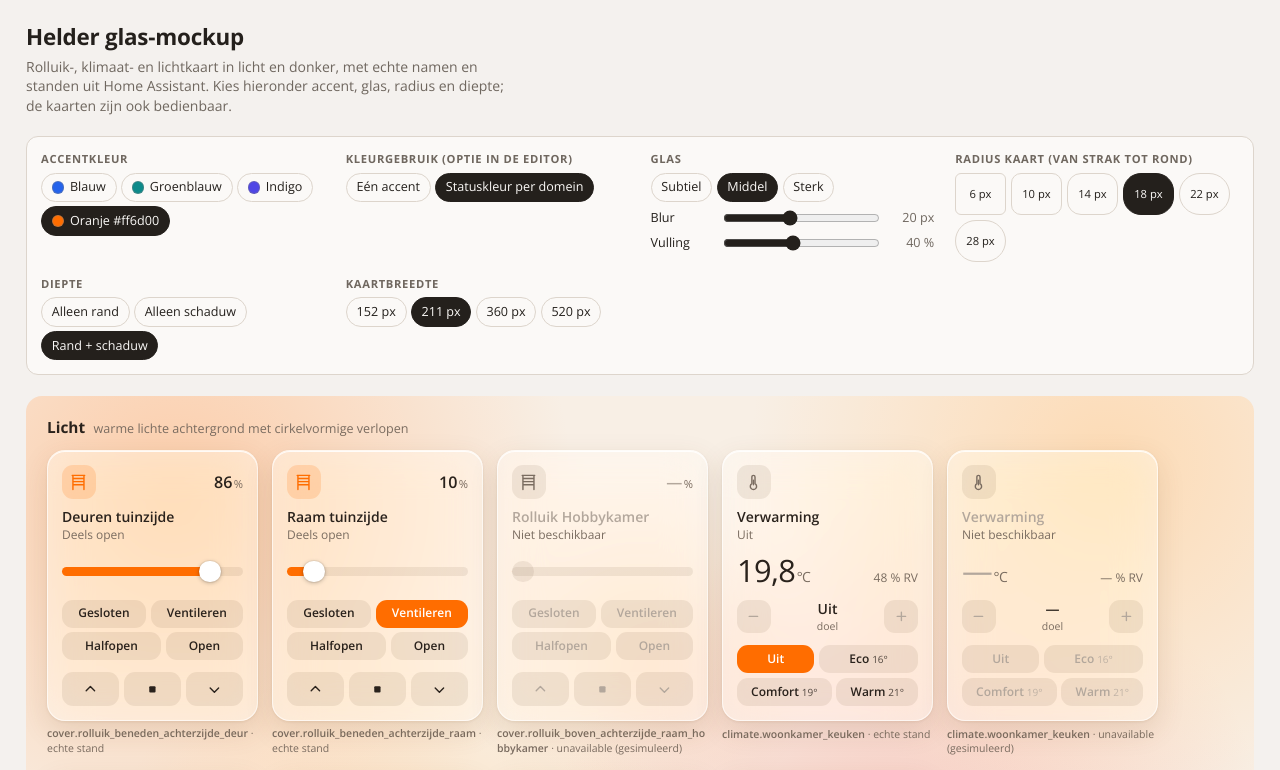
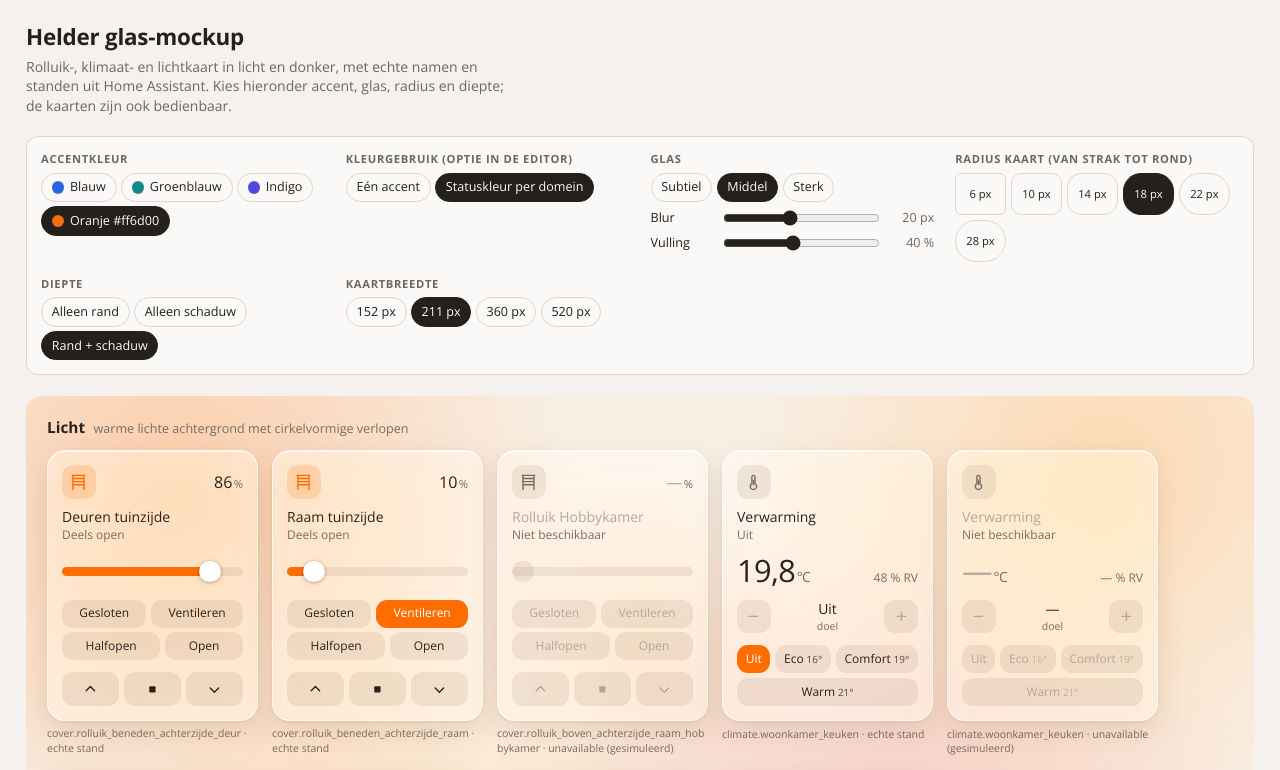
Before and after one commit to nagtegaal/helder, a plain HTML site: page mockup/glass.html in a window 1280 px wide. Shown: the top 770 px of the page. Drawn offline with nearby package versions, Linux system fonts and the light colour scheme.

Commit message:
mockup: use regular font weight on cards
Co-Authored-By: Claude Opus 5.5 <noreply@anthropic.com>
Claude-Session: https://claude.ai/code/session_0188TZibxehgLpvZx4MTqWFe

```diff
--- a/mockup/glass.html
+++ b/mockup/glass.html
@@ -182,7 +182,7 @@ header p { margin: .3rem 0 0; color: var(--page-muted); max-width: 60ch; }
 .cards { display: flex; flex-wrap: wrap; gap: 1.2rem 1rem; align-items: flex-start; }
 figure { margin: 0; display: grid; gap: .4rem; width: var(--card-w, 211px); max-width: 100%; }
 figcaption { font-size: .75rem; color: var(--helder-color-text-muted); overflow-wrap: anywhere; }
-figcaption b { font-weight: 600; }
+figcaption b { font-weight: 400; }
 
 /* ---------- Kaart ---------- */
 .card {
@@ -207,9 +207,9 @@ figcaption b { font-weight: 600; }
 .icon svg { width: 1.35rem; height: 1.35rem; }
 .card.active .icon { background: color-mix(in srgb, var(--state) 18%, transparent); color: var(--state); }
 .text { grid-area: text; min-width: 0; }
-.name { font-weight: 600; font-size: 1rem; white-space: nowrap; overflow: hidden; text-overflow: ellipsis; }
+.name { font-weight: 400; font-size: 1rem; white-space: nowrap; overflow: hidden; text-overflow: ellipsis; }
 .sub  { font-size: .857rem; color: var(--helder-color-text-muted); white-space: nowrap; overflow: hidden; text-overflow: ellipsis; }
-.value { grid-area: value; font-size: 1.15rem; font-weight: 600; font-variant-numeric: tabular-nums; white-space: nowrap; }
+.value { grid-area: value; font-size: 1.15rem; font-weight: 400; font-variant-numeric: tabular-nums; white-space: nowrap; }
 .unit { font-size: .8rem; font-weight: 400; color: var(--helder-color-text-muted); margin-left: .1rem; }
 @container (max-width: 190px) {
   .head { grid-template-columns: auto 1fr; grid-template-areas: "icon value" "text text"; }
@@ -242,7 +242,7 @@ figcaption b { font-weight: 600; }
 .btn {
   flex: 1 1 0; min-width: 0; height: 2.4rem; border: 0; border-radius: var(--helder-radius-control);
   background: var(--helder-control-bg); color: var(--helder-color-text); cursor: pointer;
-  display: grid; place-items: center; font: inherit; font-weight: 600;
+  display: grid; place-items: center; font: inherit; font-weight: 400;
 }
 .btn svg { width: 1.2rem; height: 1.2rem; }
 .btn:hover:not(:disabled) { background: var(--helder-control-bg-hover); }
@@ -251,7 +251,7 @@ figcaption b { font-weight: 600; }
 .chips { display: flex; flex-wrap: wrap; gap: .35rem; }
 .chip {
   flex: 1 1 auto; border: 0; border-radius: var(--helder-radius-control); padding: .4rem .6rem;
-  font: inherit; font-size: .857rem; font-weight: 600; white-space: nowrap;
+  font: inherit; font-size: .857rem; font-weight: 400; white-space: nowrap;
   background: var(--helder-control-bg); color: var(--helder-color-text); cursor: pointer;
 }
 .chip[aria-pressed="true"] { background: var(--helder-color-accent); color: var(--helder-color-on-accent); }
@@ -279,7 +279,7 @@ figcaption b { font-weight: 600; }
 .meta { font-size: .857rem; color: var(--helder-color-text-muted); font-variant-numeric: tabular-nums; }
 .target { display: grid; grid-template-columns: 2.4rem 1fr 2.4rem; align-items: center; gap: .4rem; }
 .target .btn { flex: none; width: 2.4rem; }
-.target .tv { text-align: center; font-weight: 600; font-variant-numeric: tabular-nums; white-space: nowrap; }
+.target .tv { text-align: center; font-weight: 400; font-variant-numeric: tabular-nums; white-space: nowrap; }
 .target .tv small { display: block; font-size: .75rem; font-weight: 400; color: var(--helder-color-text-muted); }
 
 /* onbeschikbaar: alleen kleuren veranderen */
```
Also changed, not shown: docs/design.md (+1 -0 lines), mockup/screenshots/glas-152px.png, mockup/screenshots/glas-211px.png, mockup/screenshots/glas-360px.png, mockup/screenshots/glas-520px.png.
